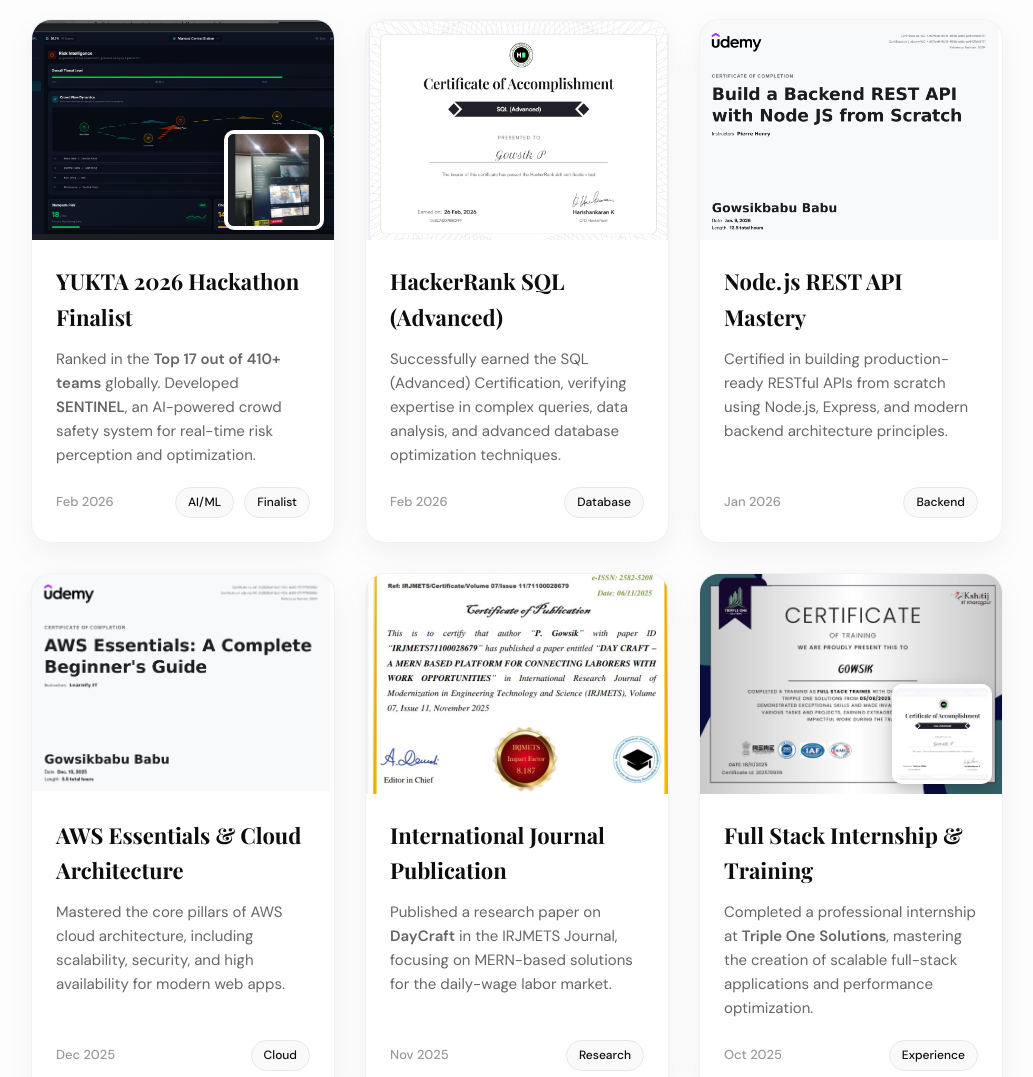
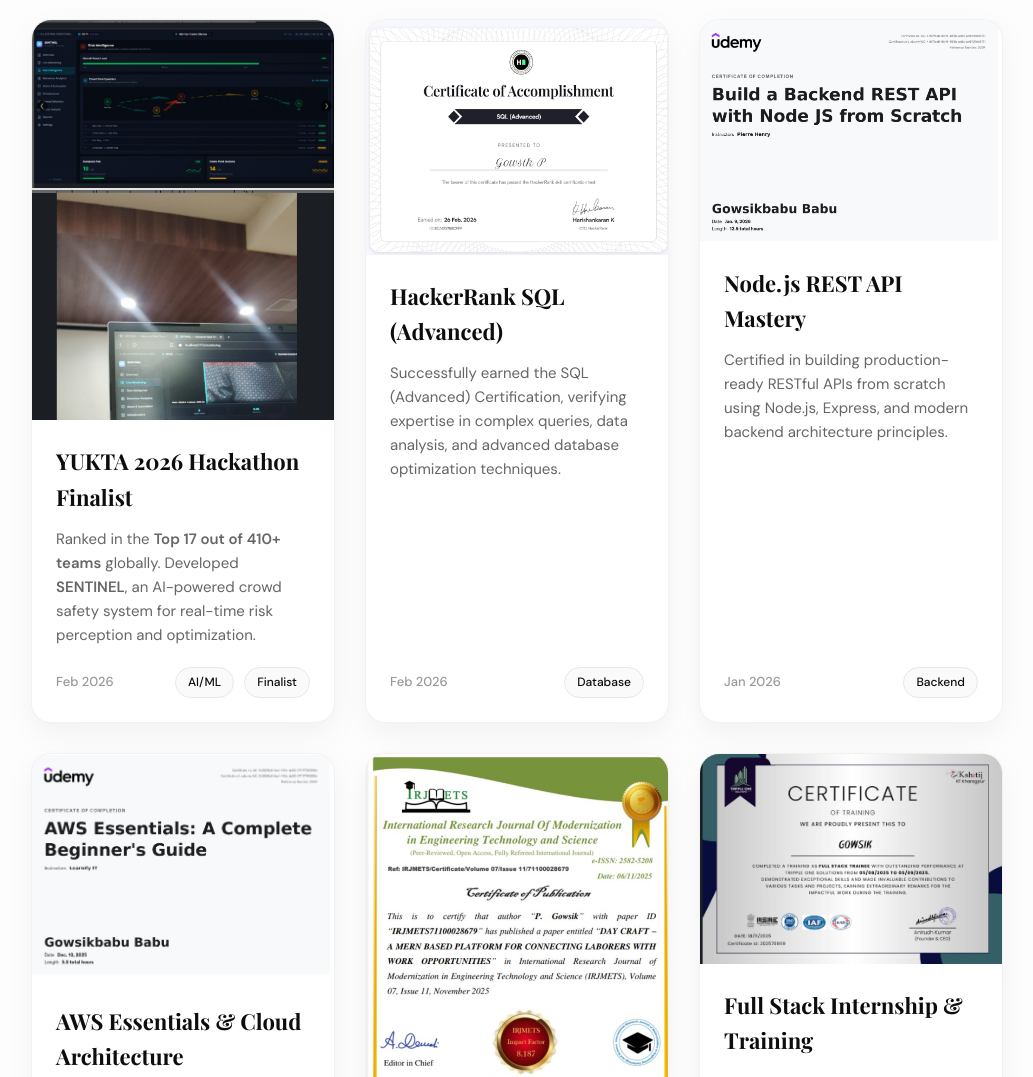
Before and after one commit to 450gowsik/Shana-sites, a website built with Vite: page index.html in a window 1280 px wide. Shown: the part 6600-7677 px from the top of the page, without its empty margins (123-1156 px from the left). Built offline with nearby package versions, Linux system fonts and the light colour scheme.

Commit message:
Fix: show full certificate images, remove wrong overlay, add scrollable multi-image

```diff
--- a/index.html
+++ b/index.html
@@ -1161,11 +1161,9 @@
       <div class="ach-grid fade">
         <!-- HACKATHON -->
         <div class="ach-card featured">
-          <div class="ach-img">
+          <div class="ach-img-scroll">
             <img src="Hackthon-project.png" alt="Sentinel Dashboard" />
-            <div class="ach-overlay">
-              <img src="Hackthon-project-image-02.png" alt="Team at Hackathon" />
-            </div>
+            <img src="Hackthon-project-image-02.png" alt="Team at Hackathon" />
           </div>
           <div class="ach-body">
             <h3>YUKTA 2026 Hackathon Finalist</h3>
@@ -1258,9 +1256,6 @@
         <div class="ach-card">
           <div class="ach-img">
             <img src="INTERNSHIP_image-02.png" alt="Internship Certificate" />
-            <div class="ach-overlay">
-              <img src="SQL-from-rankerhack.png" alt="Training Certificate" />
-            </div>
           </div>
           <div class="ach-body">
             <h3>Full Stack Internship &amp; Training</h3>
--- a/styles.css
+++ b/styles.css
@@ -812,7 +812,6 @@
 
 .ach-img {
   width: 100%;
-  height: 220px;
   overflow: hidden;
   background: #f0f0f0;
   position: relative;
@@ -820,8 +819,8 @@
 
 .ach-img img {
   width: 100%;
-  height: 100%;
-  object-fit: cover;
+  height: auto;
+  display: block;
   transition: transform 0.5s ease;
 }
 
@@ -870,16 +869,24 @@
   grid-column: span 1;
 }
 
-.ach-overlay {
-  position: absolute;
-  bottom: 10px;
-  right: 10px;
-  width: 100px;
-  height: 100px;
-  border-radius: 10px;
-  border: 4px solid white;
-  overflow: hidden;
-  box-shadow: 0 4px 15px rgba(0, 0, 0, 0.2);
+/* Multi-image scrollable container */
+.ach-img-scroll {
+  width: 100%;
+  max-height: 400px;
+  overflow-y: auto;
+  overflow-x: hidden;
+  background: #f0f0f0;
+}
+
+.ach-img-scroll img {
+  width: 100%;
+  height: auto;
+  display: block;
+  border-bottom: 2px solid rgba(0,0,0,0.05);
+}
+
+.ach-img-scroll img:last-child {
+  border-bottom: none;
 }
 
 .ach-overlay img {
```
